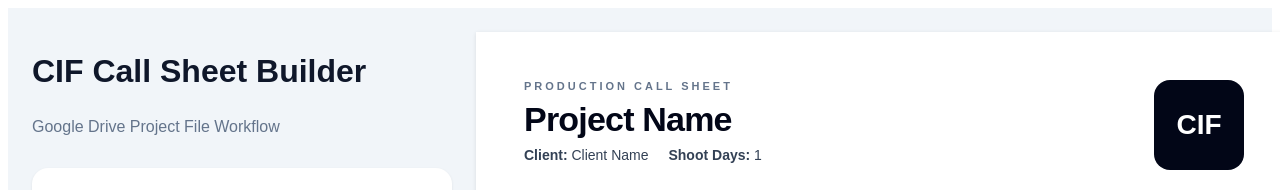
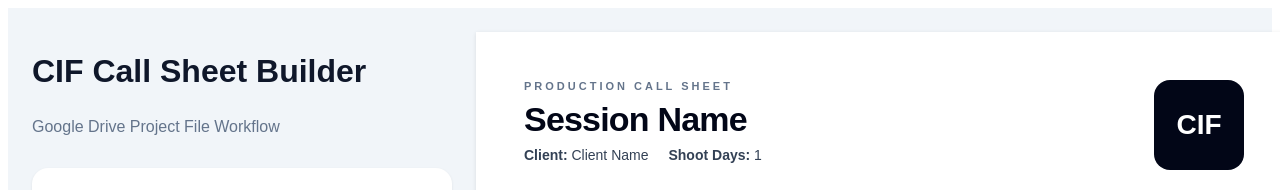
Before and after one commit to Innesrod/call-sheet-app, a React (Vite) app: page / in a window 1280 px wide. Shown: the top 190 px of the page. Built offline with nearby package versions, Linux system fonts and the light colour scheme.

Commit message:
Update App.jsx

```diff
--- a/src/App.jsx
+++ b/src/App.jsx
@@ -731,7 +731,7 @@ export default function App() {
         <div style={styles.previewHeader}>
           <div>
             <div style={styles.eyebrow}>Production Call Sheet</div>
-            <h1 style={styles.previewTitle}>{projectName || "Project Name"}</h1>
+            <h1 style={styles.previewTitle}>{projectName || "Session Name"}</h1>
             <div style={styles.headerMetaRow}>
               <span><strong>Client:</strong> {clientName || "Client Name"}</span>
               <span><strong>Shoot Days:</strong> {shootDays.length}</span>
```
